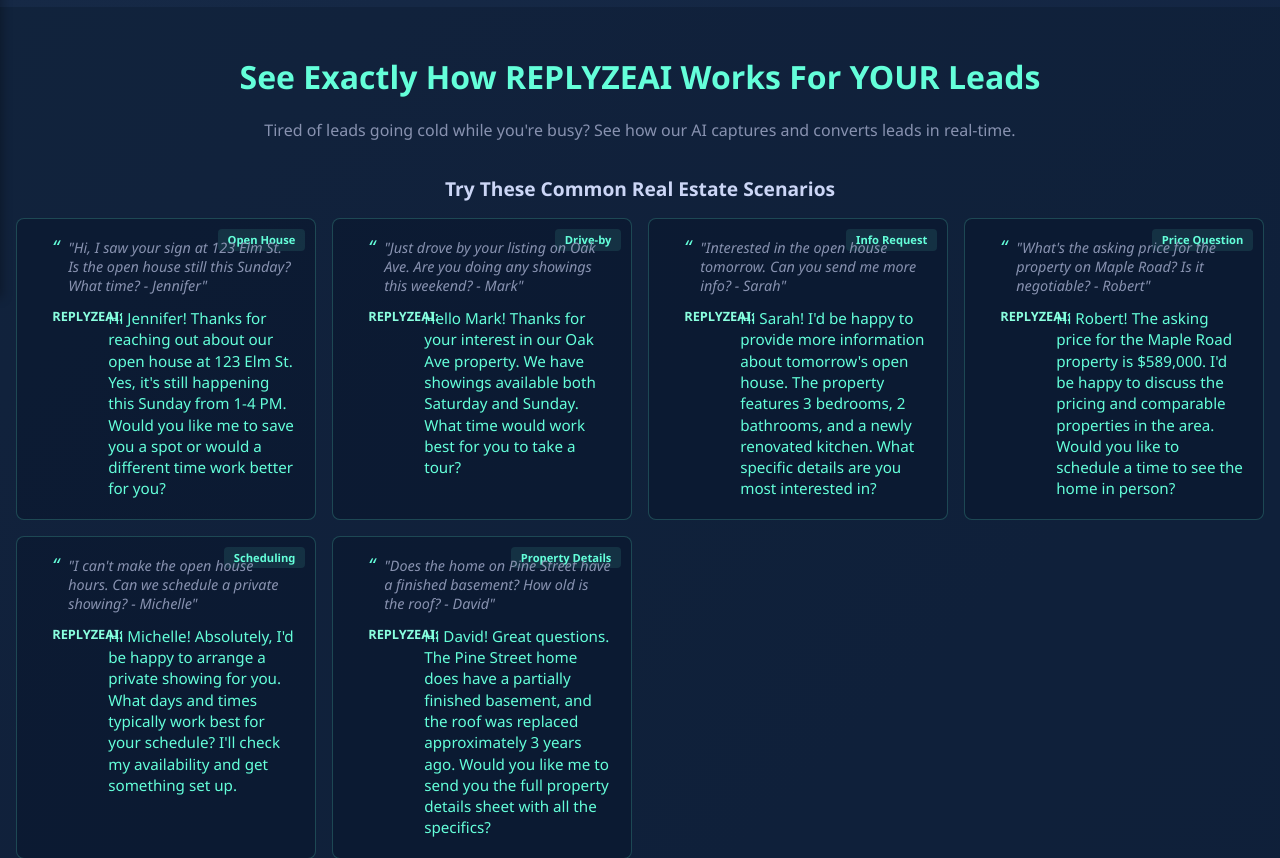
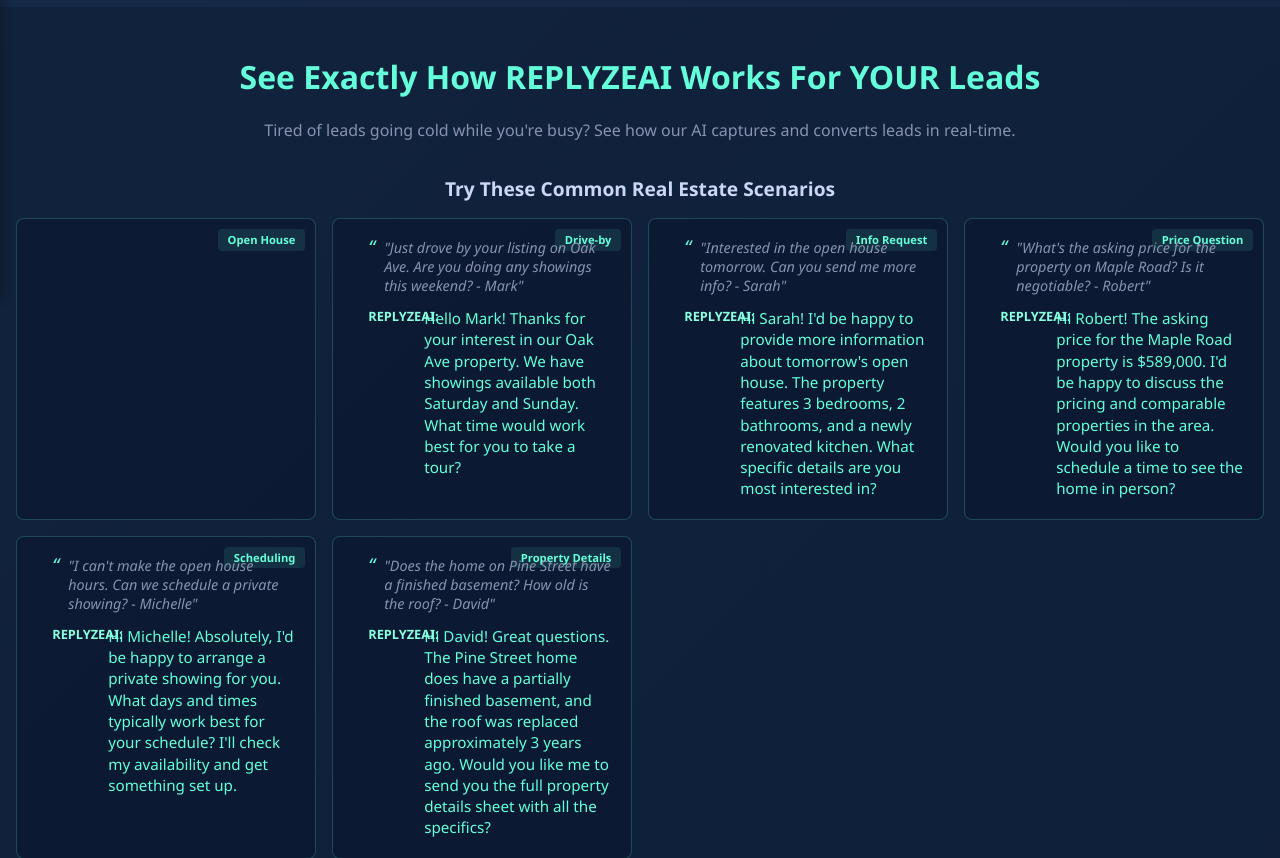
Before and after one commit to xxxloveitxxx/tha-clone-of-admin, a Flask app: template templates/demo6.html in a window 1280 px wide. Shown: the part 502-1360 px from the top of the page. Run offline with Flask 3, Linux system fonts and the light colour scheme; the template is opened without the code that fills it, so the values that code supplies are empty; parts of the project's set-up code (start-up, migrations or seed data) failed here and were passed over; some libraries are stand-ins or nearby versions.

Commit message:
Update demo6.html

```diff
--- a/templates/demo6.html
+++ b/templates/demo6.html
@@ -321,9 +321,9 @@
       <div class="template-grid">
         <div class="template-card" onclick="useTemplate(0)">
           <span class="template-badge">Open House</span>
-          <div class="template-lead">"Hi, I saw your sign at 123 Elm St. Is the open house still this Sunday? What time? - Jennifer"</div>
+         <!-- <div class="template-lead">"Hi, I saw your sign at 123 Elm St. Is the open house still this Sunday? What time? - Jennifer"</div>
           <div class="template-response">Hi Jennifer! Thanks for reaching out about our open house at 123 Elm St. Yes, it's still happening this Sunday from 1-4 PM. Would you like me to save you a spot or would a different time work better for you?</div>
-        </div>
+       --> </div>
         <div class="template-card" onclick="useTemplate(1)">
           <span class="template-badge">Drive-by</span>
           <div class="template-lead">"Just drove by your listing on Oak Ave. Are you doing any showings this weekend? - Mark"</div>
```
